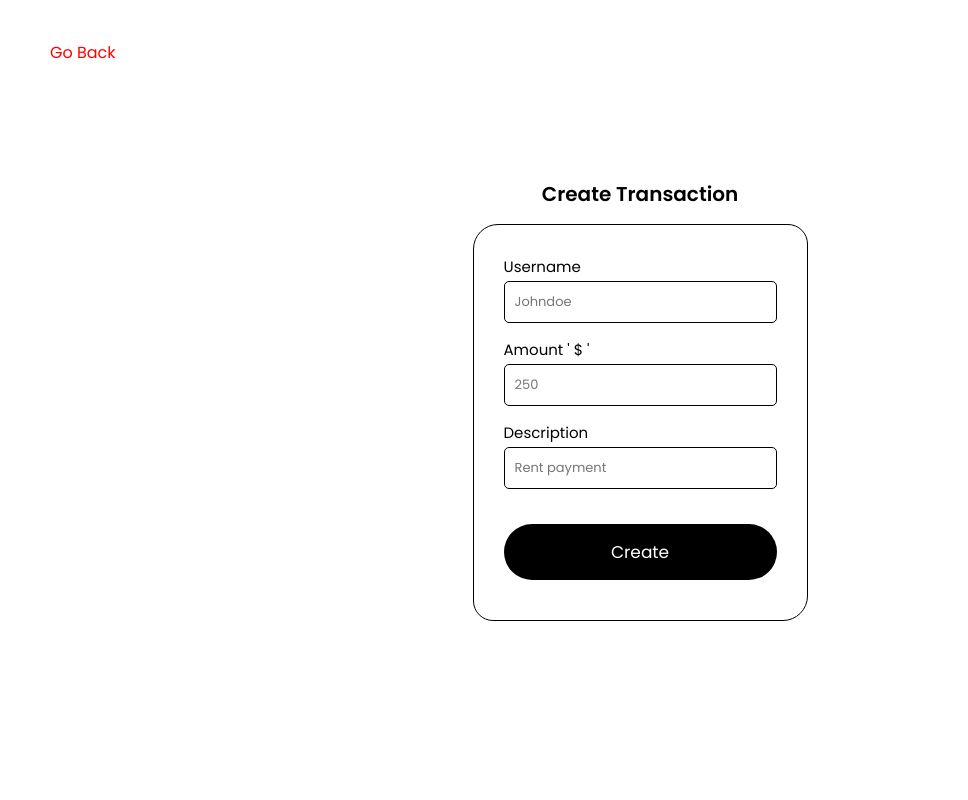
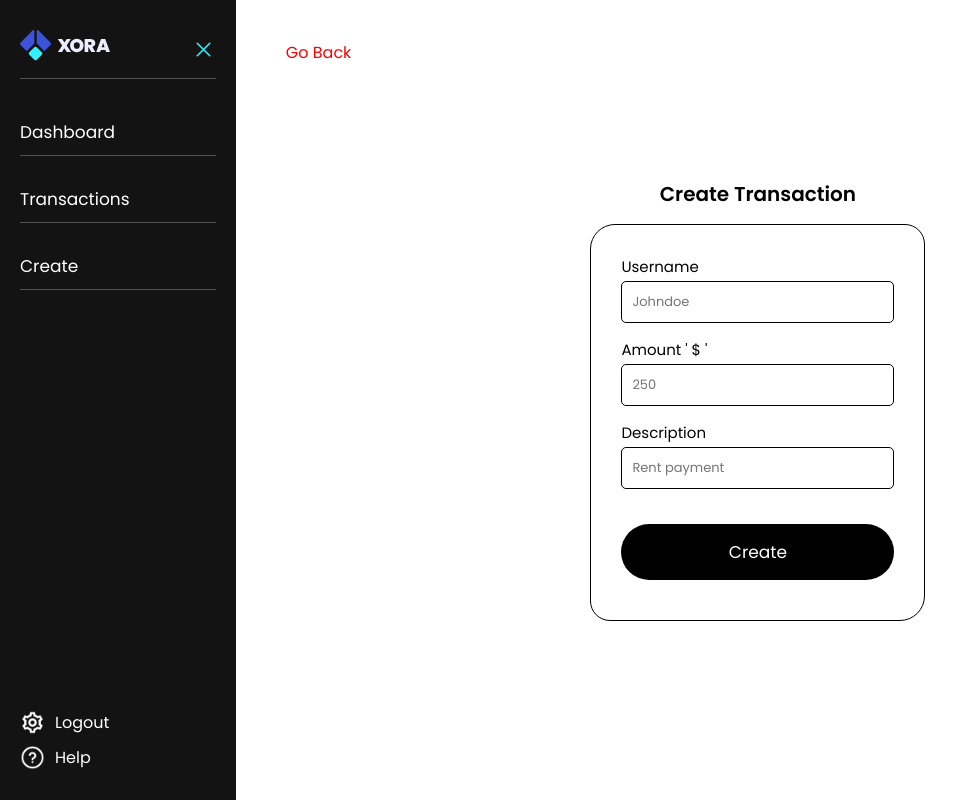
Before and after one commit to JasonOzobu/Finance_Admin_Dashboard, a React (Create React App) app: page /create in a window 1280 px wide. Shown: the whole page, without its empty margins (0-968 px from the left). Built offline with nearby package versions, Linux system fonts and the light colour scheme; sample sign-in values are in the browser's storage.

Commit message:
Add Create link to Sidebar and enhance CreateTransaction layout with Sidebar component

```diff
--- a/src/components/Sidebar/Sidebar.jsx
+++ b/src/components/Sidebar/Sidebar.jsx
@@ -15,7 +15,8 @@ const Sidebar = () => {
 
 	const navLinks = [
 		{ id: 'dashboard', label: 'Dashboard', url: '/' },
-		{ id: 'transactions', label: 'Transactions', url: '/transactions' },
+		{ id: 'transactions', label: 'Transactions', url: '/transactions' }
+		, { id: 'create', label: 'Create', url: '/create' }
 	];
 
 	const logout = () => {
@@ -32,16 +33,17 @@ const Sidebar = () => {
 			{toggleMenu ? (
 				<div className="sidebar">
 					<div className="sidebar_top">
-						<Link to={'/'} className="heading">
+						<div className="heading">
+							<Link to={'/'}>
 							<img src={logo} className="logo" alt="logo" />
+						</Link>
 							<img
 								src={cancel}
 								alt="cancel"
 								onClick={toggleSidebar}
 								className="cancel"
 							/>
-						</Link>
-
+</div>
 						<ul>
 							{navLinks.map((item) => {
 								return (
--- a/src/pages/root/CreateTransaction/CreateTransaction.css
+++ b/src/pages/root/CreateTransaction/CreateTransaction.css
@@ -1,3 +1,6 @@
+.create-container {
+	display: flex;
+}
 .create {
 	width: 100%;
 	height: 100vh;
@@ -5,6 +8,7 @@
 	align-items: center;
 	justify-content: center;
 	flex-direction: column;
+	position: relative;
 }
 .create h2 {
 	margin-bottom: 15px;
--- a/src/pages/root/CreateTransaction/CreateTransaction.jsx
+++ b/src/pages/root/CreateTransaction/CreateTransaction.jsx
@@ -1,6 +1,7 @@
 import { useState } from 'react';
 import { Link, useNavigate } from 'react-router-dom';
 import './CreateTransaction.css';
+import Sidebar from '../../../components/Sidebar/Sidebar';
 
 const CreateTransaction = () => {
 	// const [transaction, setTransaction] = useState({});
@@ -35,6 +36,8 @@ const CreateTransaction = () => {
 	};
 
 	return (
+		<div className='create-container'>
+			<Sidebar />
 		<div className="create">
 			<h2>Create Transaction</h2>
 			<div className="createbox">
@@ -88,6 +91,7 @@ const CreateTransaction = () => {
 				Go Back
 			</Link>
 		</div>
+		</div>
 	);
 };
 
```
